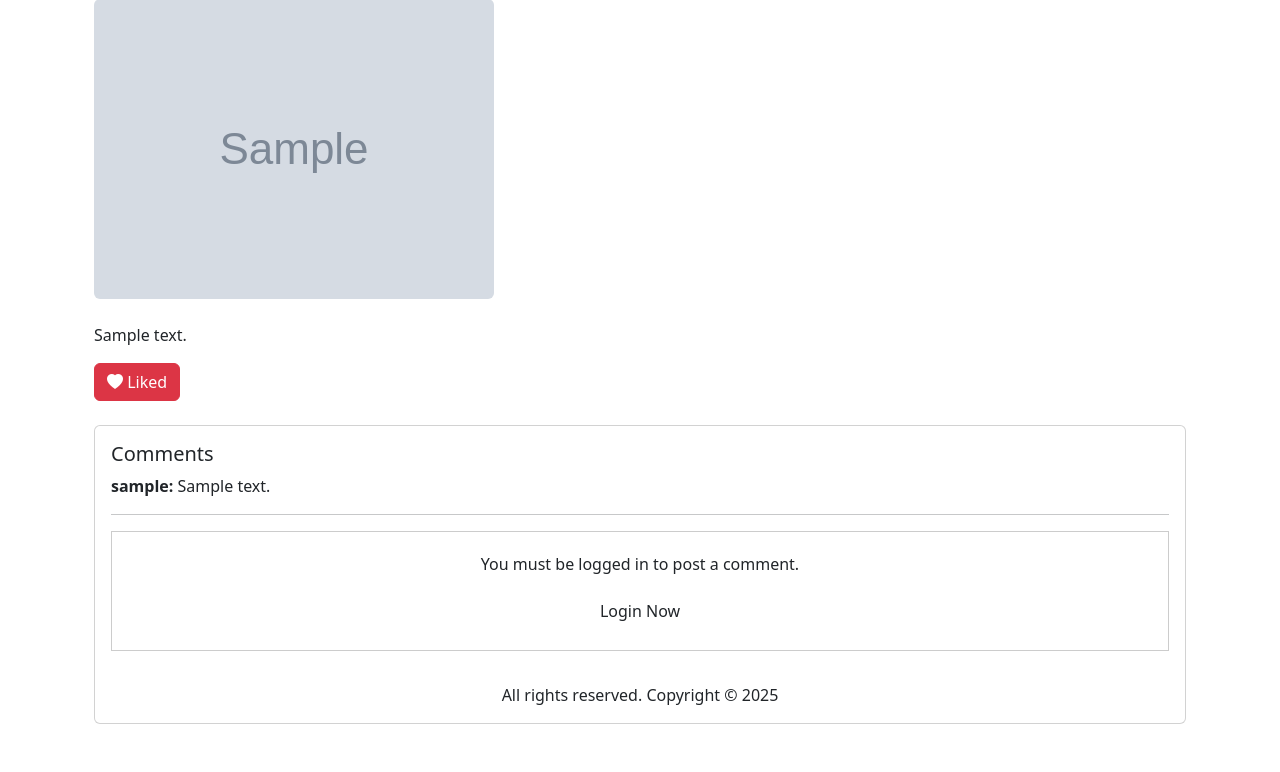
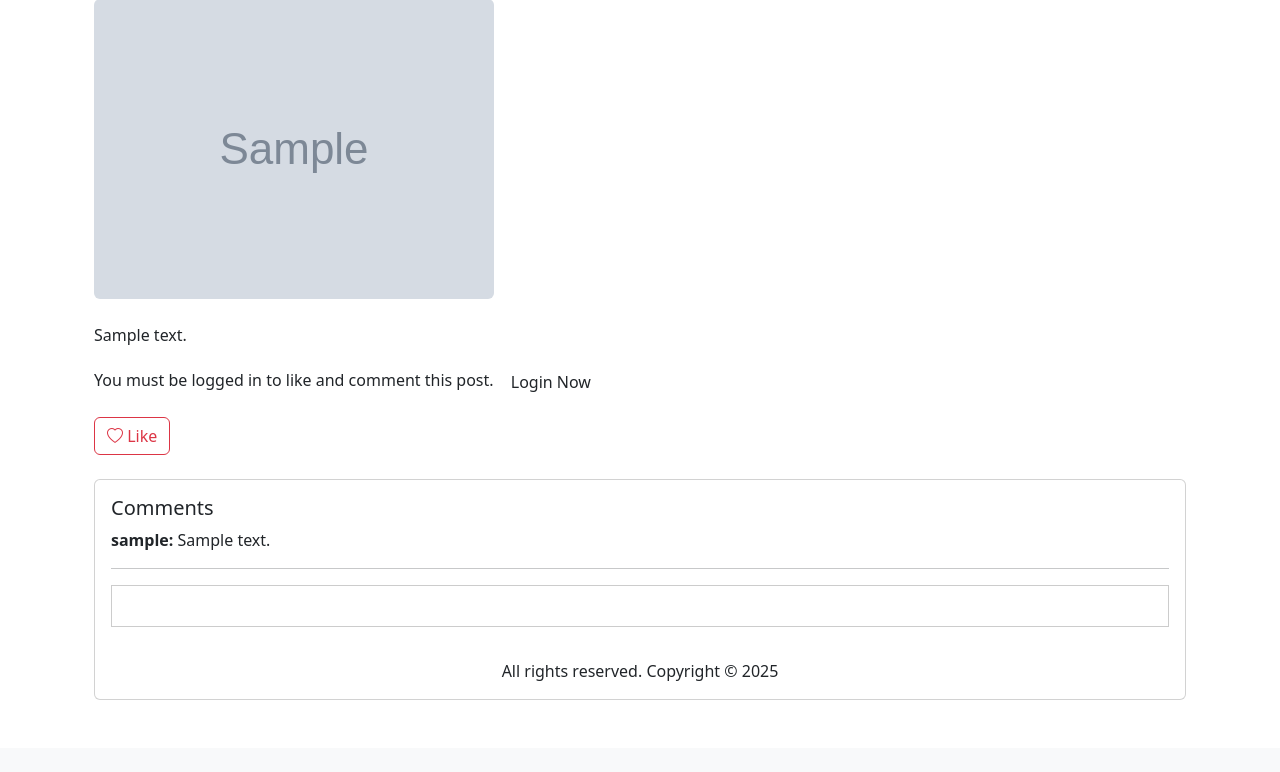
Before and after one commit to multiwebgh/django-blog-application, a Django app: template template/blog/blog_detail.html in a window 1280 px wide. Shown: the part 201-973 px from the top of the page. After the commit the page ends 901 px from the top, so only its background shows below. Run offline with Django 5.2, Linux system fonts and the light colour scheme; tables that the repository leaves empty hold one stand-in row (values such as "Sample post"); the template is opened without the code that fills it: values that come from a table or form of the project are taken from there, most other values are stand-ins (such as "Sample title", 1, 10 or a date in 2020); grey boxes marked "Sample" are stand-in pictures; data that the repository does not hold is empty; some libraries are stand-ins or nearby versions.

Commit message:
Added authentication to the comment and like in the blog_detail page

```diff
--- a/template/blog/blog_detail.html
+++ b/template/blog/blog_detail.html
@@ -14,7 +14,19 @@
 </p>
 
 <!-- LIKE BUTTON -->
- <form method="post" action="{% url 'like_blog' blog.slug %}">
+
+ {% if not user.is_authenticated %}
+   <div class="login-prompt">
+      <p>You must be logged in to like and comment this post. <a href="{% url 'login_link' %}" class="btn">Login Now</a></p>
+      <button
+       class="btn btn-outline-danger mb-4">
+        <i class="bi bi-heart"></i> Like
+    </button>
+
+      </div>
+
+      {% else %}
+       <form method="post" action="{% url 'like_blog' blog.slug %}">
   {% csrf_token %}
 
    {% if user in blog.like.all %}
@@ -30,6 +42,9 @@
    {% endif %}
     </button>
     </form>
+
+ {% endif %}
+
 
 
 <!-- COMMENTS -->
@@ -53,8 +68,7 @@
    </form>
    {% else %}
      <div class="login-prompt" style="border: 1px solid #ccc; padding: 20px; text-align: center;">
-        <p>You must be logged in to post a comment.</p>
-        <a href="{% url 'login_link' %}" class="btn">Login Now</a>
+
     </div>
 {% endif %}
 
```
